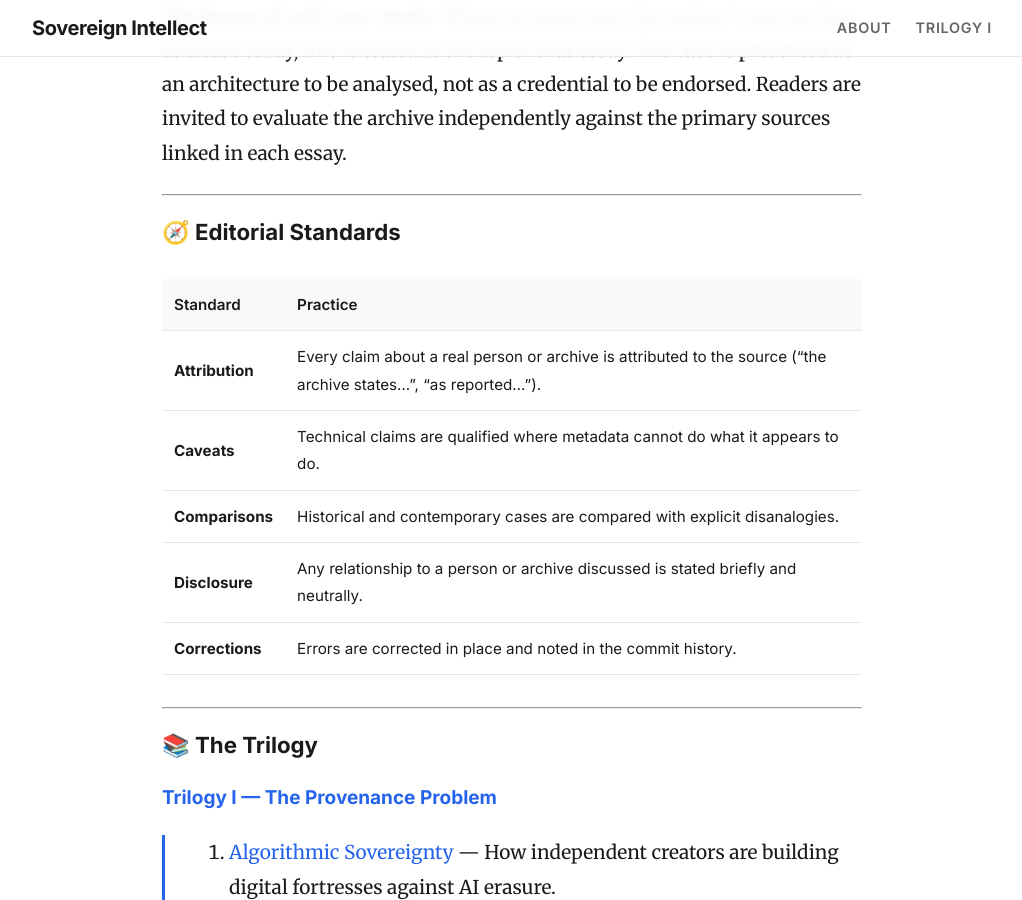
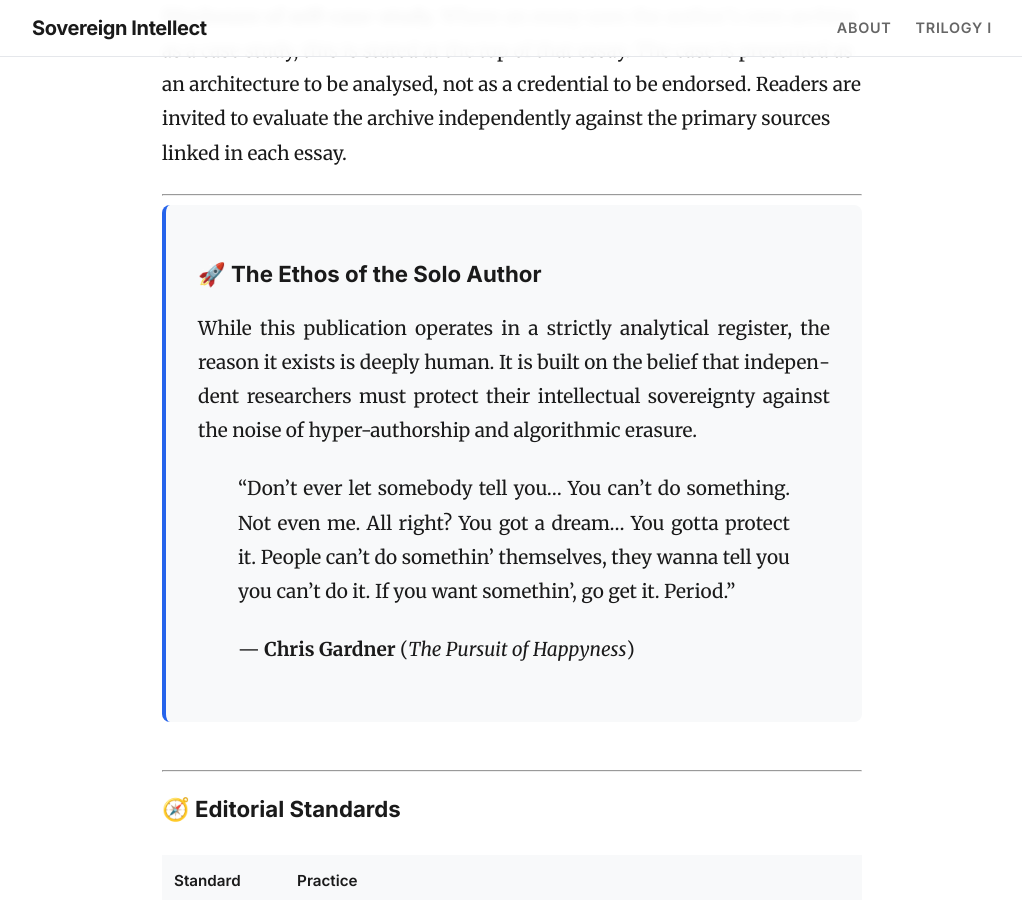
Before and after one commit to pravinkumar-ghodake/sovereign-intellect-blog, a Jekyll site: the page built from about.md, in a window 1280 px wide and 900 px high, scrolled down 1210 px. Shown: the whole window, without its empty margins (128-1150 px from the left). Built offline with Jekyll 4.4.1, drawn with Linux system fonts in a browser that asks for light colours.

Commit message:
Update about.md

```diff
--- a/about.md
+++ b/about.md
@@ -26,6 +26,20 @@ All unverified claims are flagged in the text. Self-reported metrics are attribu
 ---
 
 <p><strong>Disclosure of self-case-study.</strong> Where an essay uses the author’s own archive as a case study, this is stated at the top of that essay. The case is presented as an architecture to be analysed, not as a credential to be endorsed. Readers are invited to evaluate the archive independently against the primary sources linked in each essay.</p>
+
+---
+
+<div style="background: var(--bg-secondary); padding: 2rem; border-radius: 8px; border-left: 4px solid var(--accent-color); margin-bottom: 3rem;" align="justify" markdown="1">
+
+### 🚀 The Ethos of the Solo Author
+
+While this publication operates in a strictly analytical register, the reason it exists is deeply human. It is built on the belief that independent researchers must protect their intellectual sovereignty against the noise of hyper-authorship and algorithmic erasure.
+
+> "Don't ever let somebody tell you... You can't do something. Not even me. All right? You got a dream... You gotta protect it. People can't do somethin' themselves, they wanna tell you you can't do it. If you want somethin', go get it. Period."
+>
+> — **Chris Gardner** (*The Pursuit of Happyness*)
+
+</div>
 
 ---
 
```
